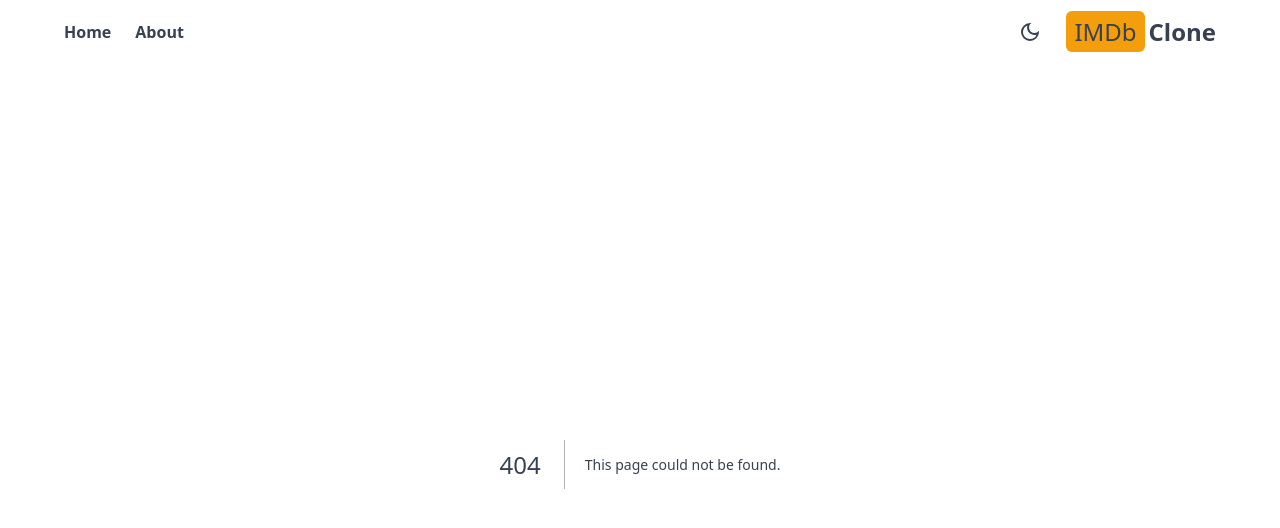
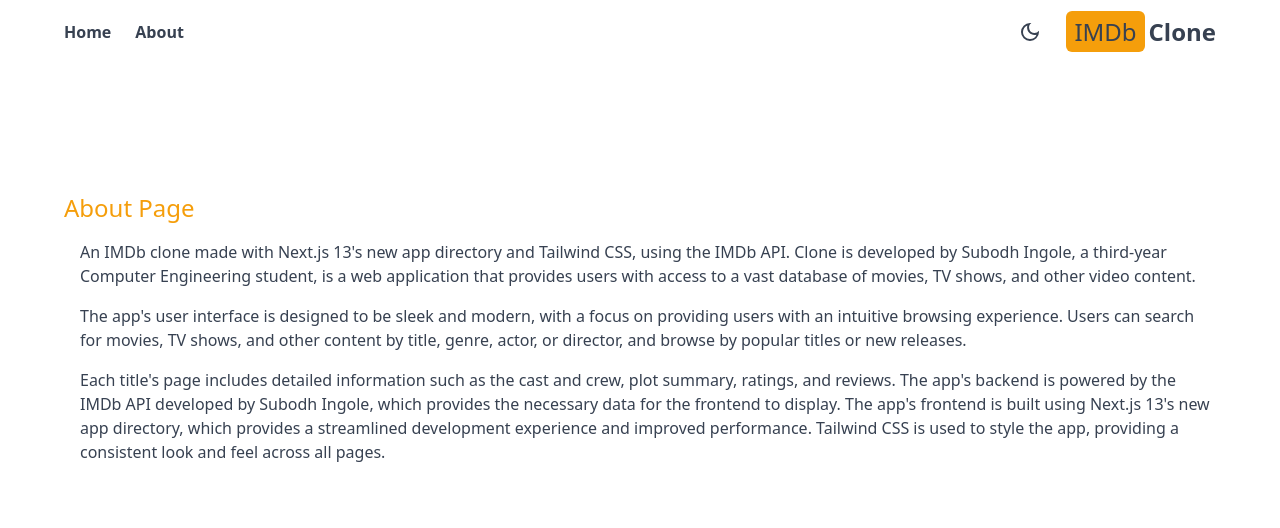
Before and after one commit to subodhingole/imdb-clone, a Next.js app: page /about in a window 1280 px wide. Before the commit this address had no page. Shown: the top 528 px of the page. Built offline with nearby package versions, Linux system fonts and the light colour scheme.

Commit message:
Created the About Section

```diff
--- /dev/null
+++ b/src/app/about/page.jsx
@@ -0,0 +1,35 @@
+import React from "react";
+
+const page = () => {
+	return (
+		<div className="max-w-6xl mx-auto space-x-4 mt-32 space-y-4">
+			<h1 className="text-2xl font-medium text-amber-500">About Page</h1>
+			<p>
+				An IMDb clone made with Next.js 13's new app directory and
+				Tailwind CSS, using the IMDb API. Clone is developed by Subodh
+				Ingole, a third-year Computer Engineering student, is a web
+				application that provides users with access to a vast database
+				of movies, TV shows, and other video content.
+			</p>
+			<p>
+				The app's user interface is designed to be sleek and modern,
+				with a focus on providing users with an intuitive browsing
+				experience. Users can search for movies, TV shows, and other
+				content by title, genre, actor, or director, and browse by
+				popular titles or new releases.
+			</p>
+			<p>
+				Each title's page includes detailed information such as the cast
+				and crew, plot summary, ratings, and reviews. The app's backend
+				is powered by the IMDb API developed by Subodh Ingole, which
+				provides the necessary data for the frontend to display. The
+				app's frontend is built using Next.js 13's new app directory,
+				which provides a streamlined development experience and improved
+				performance. Tailwind CSS is used to style the app, providing a
+				consistent look and feel across all pages.
+			</p>
+		</div>
+	);
+};
+
+export default page;
--- a/src/components/Header.jsx
+++ b/src/components/Header.jsx
@@ -2,7 +2,6 @@
 import React from "react";
 import { FiHome } from "react-icons/fi";
 import { GrInfo } from "react-icons/gr";
-import { MdOutlineDarkMode, MdDarkMode } from "react-icons/md";
 import DarkModeSwitch from "./DarkModeSwitch";
 import MenuItem from "./MenuItem";
 
```
